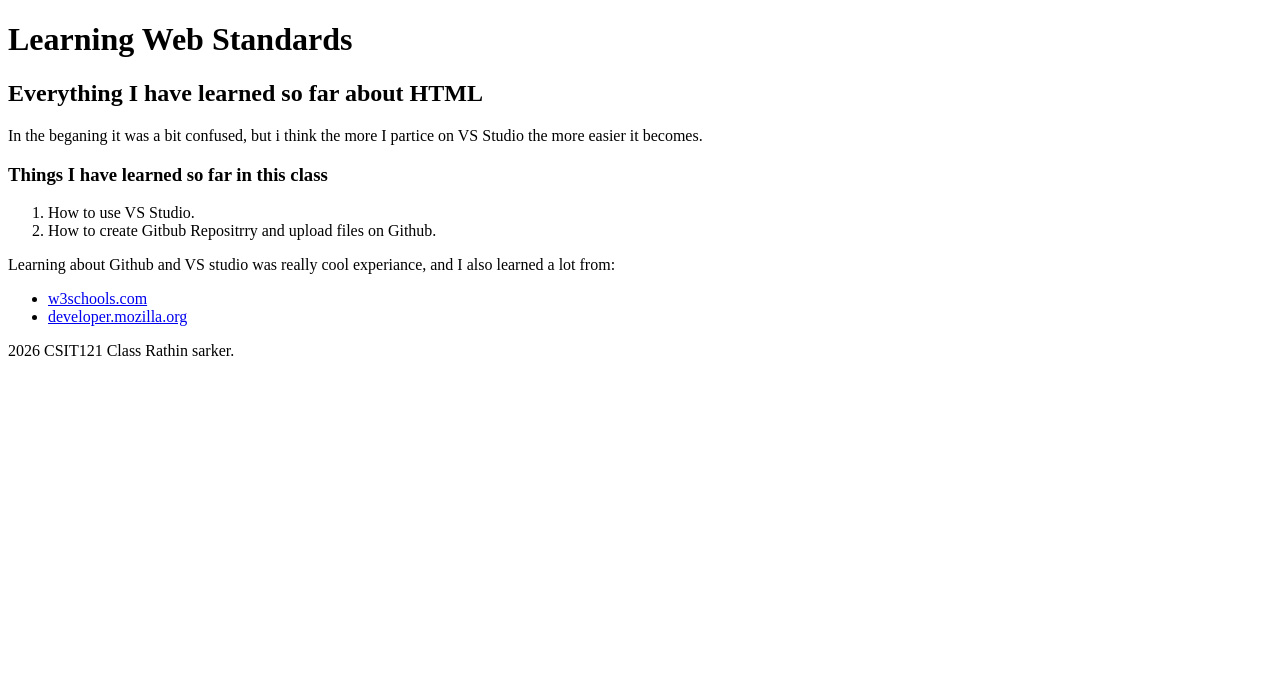
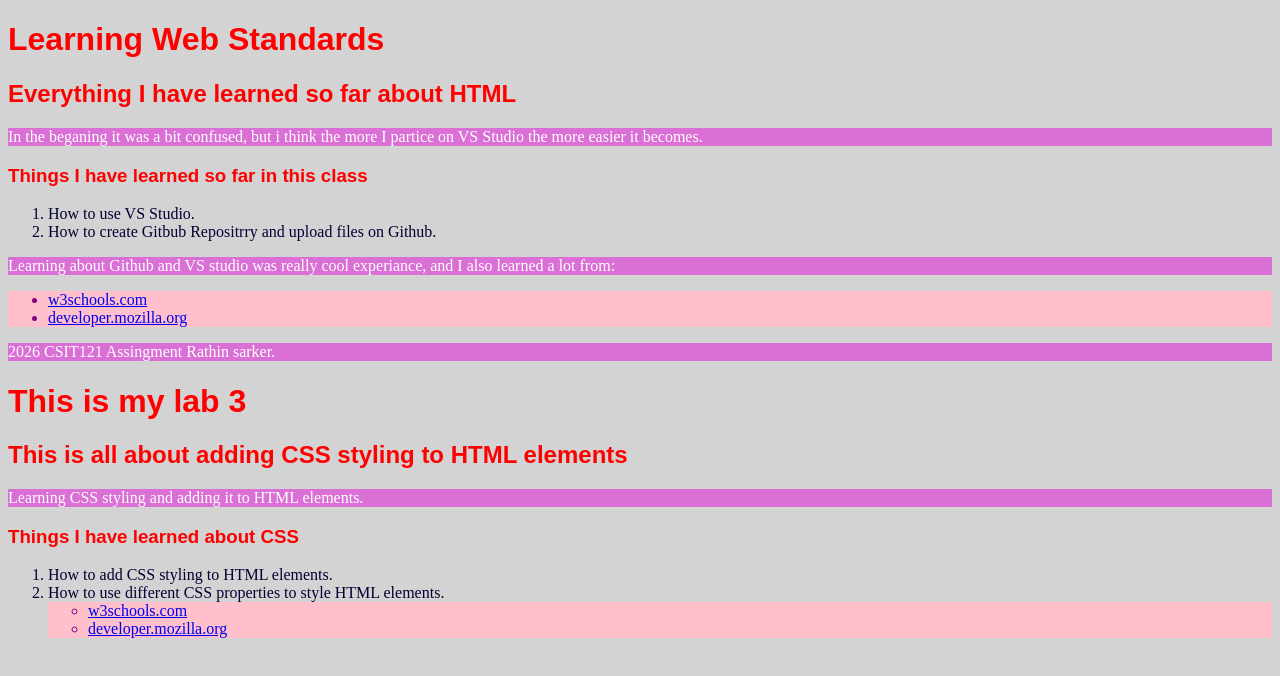
Before and after one commit to rathinsarker/CSIT121, a plain HTML site: page index.html in a window 1280 px wide. Drawn offline with Linux system fonts and the light colour scheme.

Commit message:
Add files via upload

```diff
--- a/index.html
+++ b/index.html
@@ -4,6 +4,7 @@
     <meta charset="UTF-8">
     <meta name="viewport" content="width=device-width, initial-scale=1.0">
     <title>Document</title>
+    <link rel="stylesheet" href="style.css">
 </head>
 <body>
     <h1>Learning Web Standards</h1>
@@ -22,7 +23,22 @@
         <li><a href="https://developer.mozilla.org/"> developer.mozilla.org</a></li>
     </ul>
     <footer>
-        <p>2026 CSIT121 Class Rathin sarker.</p>
+        <p>2026 CSIT121 Assingment Rathin sarker.</p>
+
+        <h1>This is my lab 3</h1>
+        <h2>This is all about adding CSS styling to HTML elements</h2>
+        <p>Learning CSS styling and adding it to HTML elements.</p>
+        <h3>Things I have learned about CSS</h3>
+        <ol>
+            <li>How to add CSS styling to HTML elements.</li>
+            <li>How to use different CSS properties to style HTML elements.</li>
+
+
+<ul>
+        <li><a href="https://www.w3schools.com/"> w3schools.com </a></li>
+        <li><a href="https://developer.mozilla.org/"> developer.mozilla.org</a></li>
+    </ul>
+
     </footer>
 </body>
 </html>
--- /dev/null
+++ b/style.css
@@ -0,0 +1,20 @@
+body{
+    background: lightgray;
+}
+body {
+            background-color: lightgray;
+            color:#003;
+        }
+        h1, h2, h3{
+            color: red;
+            font-size: em;
+            font-family: Arial, sans-serif;
+        }
+        p {
+            background-color:orchid;
+            color: white;
+        }
+        ul{
+            background-color:pink;
+            color: purple;
+        }
```
